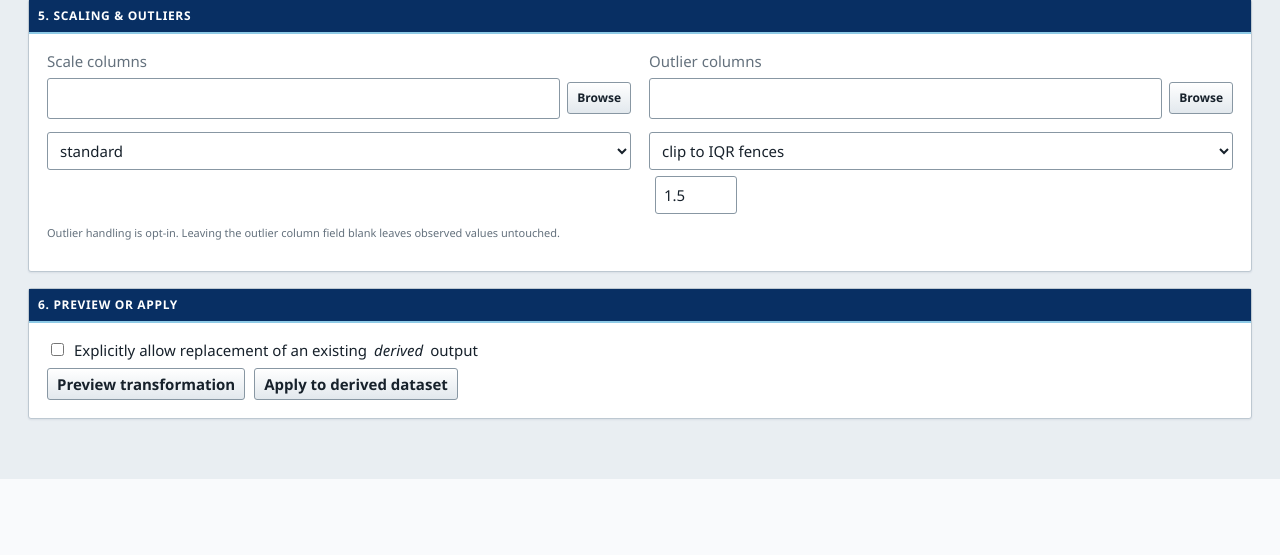
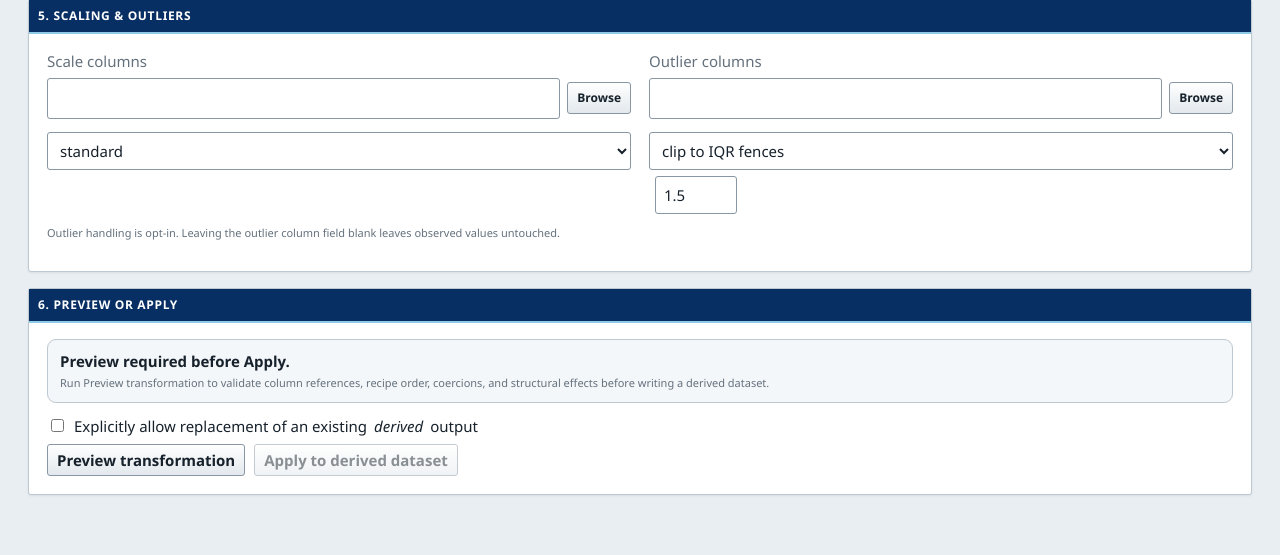
Before and after one commit to bportil1/ML_Lab, a Flask app: page /data/transform in a window 1280 px wide. Shown: the part 2555-3110 px from the top of the page. Before the commit the page ends 3034 px from the top, so only its background shows below. Run offline with Flask 3, Linux system fonts and the light colour scheme.

Commit message:
modified:   src/ml_lab/data/transform.py 	modified:   src/ml_lab/ui/static/ml_lab.css 	modified:   src/ml_lab/ui/templates/ml_lab_ui/transform.html 	modified:   tests/test_data_transform.py 	modified:   tests/test_ui_blueprint.py 	src/ml_lab/ui/static/ml_lab_transform_columns.js 	src/ml_lab/ui/static/ml_lab_transform_preview.js 	src/ml_lab/ui/static/ml_lab_transform_recipe.js 	src/ml_lab/ui/static/ml_lab_transform_sheet.js

```diff
--- a/src/ml_lab/ui/static/ml_lab.css
+++ b/src/ml_lab/ui/static/ml_lab.css
@@ -317,3 +317,21 @@ th { color: var(--muted); font-size: 11px; text-transform: uppercase; letter-spa
 .sheet-recipe-context { display: flex; align-items: center; gap: 10px; flex-wrap: wrap; margin: 0 0 10px; padding: 9px 11px; border: 1px solid var(--line); border-radius: 9px; background: var(--surface-2); }
 .sheet-recipe-links { display: flex; gap: 6px; flex-wrap: wrap; }
 .sheet-recipe-link { cursor: pointer; }
+
+/* Sprint 6: preview transparency and validation */
+.transform-validation-state { display: grid; gap: 3px; margin-bottom: 12px; padding: 10px 12px; border: 1px solid var(--line); border-radius: 9px; background: var(--surface-2); }
+.transform-apply-panel button[disabled] { opacity: .5; cursor: not-allowed; }
+.transform-preview-warnings { border-color: color-mix(in srgb, var(--warn, #d59b2d), var(--line) 45%); }
+.transform-preview-tabs { display: flex; gap: 8px; flex-wrap: wrap; margin: 12px 0; }
+.transform-preview-tabs .is-active { border-color: var(--accent); box-shadow: inset 0 -2px 0 var(--accent); }
+.transform-preview-scroll { overflow: auto; max-height: 520px; border: 1px solid var(--line); border-radius: 9px; }
+.transform-preview-scroll table { width: max-content; min-width: 100%; }
+.transform-preview-scroll th { position: sticky; top: 0; z-index: 1; background: var(--surface-2); }
+.change-row-list { display: grid; gap: 10px; }
+.change-row-card { display: grid; gap: 8px; padding: 11px 12px; border: 1px solid var(--line); border-radius: 9px; background: var(--surface-2); }
+.change-cell-list { display: grid; gap: 6px; }
+.change-cell { display: grid; grid-template-columns: minmax(110px, 220px) minmax(90px, 1fr) auto minmax(90px, 1fr); gap: 8px; align-items: center; }
+.change-before, .change-after { overflow-wrap: anywhere; padding: 4px 6px; border-radius: 6px; background: var(--surface); }
+.transform-structural-change { display: grid; gap: 8px; }
+.compact-summary { margin: 0; }
+@media (max-width: 760px) { .change-cell { grid-template-columns: 1fr; } }
--- a/src/ml_lab/ui/templates/ml_lab_ui/transform.html
+++ b/src/ml_lab/ui/templates/ml_lab_ui/transform.html
@@ -186,10 +186,17 @@
   <p class="tiny muted">Outlier handling is opt-in. Leaving the outlier column field blank leaves observed values untouched.</p>
 </section>
 
-<section class="panel transform-apply-panel">
+<section class="panel transform-apply-panel" data-transform-validation data-preview-valid="{{ 1 if result and not applied else 0 }}">
   <h2>6. Preview or apply</h2>
+  <div class="transform-validation-state" data-validation-state>
+    {% if result and not applied %}
+    <strong>Preview validated against the current submitted recipe.</strong><span class="tiny muted">Changing any recipe control will require another preview before the Apply button is re-enabled.</span>
+    {% else %}
+    <strong>Preview required before Apply.</strong><span class="tiny muted">Run Preview transformation to validate column references, recipe order, coercions, and structural effects before writing a derived dataset.</span>
+    {% endif %}
+  </div>
   <label class="check"><input type="checkbox" name="overwrite" value="1" {% if request.form.get('overwrite') == '1' %}checked{% endif %}> Explicitly allow replacement of an existing <em>derived</em> output</label>
-  <div class="button-row"><button class="button secondary" type="submit" name="mode" value="preview">Preview transformation</button><button class="button" type="submit" name="mode" value="apply">Apply to derived dataset</button></div>
+  <div class="button-row"><button class="button secondary" type="submit" name="mode" value="preview">Preview transformation</button><button class="button" type="submit" name="mode" value="apply" data-transform-apply {% if not result or applied %}disabled{% endif %}>Apply to derived dataset</button></div>
 </section>
 </form>
 
@@ -276,13 +283,41 @@
   <div class="metric"><strong>{{ summary.coercion_failures }}</strong><span>Coercion failures</span></div>
 </section>
 {% if applied %}<div class="status-card transform-success"><strong>Derived dataset written</strong><code>{{ result.derived.path }}</code><span>Manifest: {{ result.manifest_path }}</span><span>Recipe: {{ result.recipe_path }}</span><span>Provenance: {{ result.provenance.path }}</span>{% if provenance_url %}<a class="button mini secondary" href="{{ provenance_url }}">Open lineage</a>{% endif %}</div>{% endif %}
+{% if result.warnings %}
+<section class="panel transform-preview-warnings">
+  <h2>Preview warnings</h2>
+  <ul>{% for warning in result.warnings %}<li>{{ warning }}</li>{% endfor %}</ul>
+</section>
+{% endif %}
 <section class="panel inventory-panel">
-  <div class="section-head"><div><h2>Operation diagnostics</h2><p class="muted compact">Every step reports row/column deltas, missingness, changed cells when comparable, and coercion failures.</p></div></div>
-  <div class="table-wrap"><table><thead><tr><th>#</th><th>Operation</th><th>Rows</th><th>Columns</th><th>Changed cells</th><th>Missing</th><th>Coercion failures</th></tr></thead><tbody>{% for op in result.operations %}<tr class="{% if op.coercion_failures %}row-warning{% else %}row-ok{% endif %}"><td>{{ op.index + 1 }}</td><td><code>{{ op.type }}</code></td><td>{{ op.rows_before }} → {{ op.rows_after }}</td><td>{{ op.columns_before }} → {{ op.columns_after }}</td><td>{{ op.changed_cells if op.changed_cells is not none else 'shape changed' }}</td><td>{{ op.missing_before }} → {{ op.missing_after }}</td><td>{{ op.coercion_failures }}</td></tr>{% endfor %}</tbody></table></div>
+  <div class="section-head"><div><h2>Operation diagnostics</h2><p class="muted compact">Every step reports row/column deltas, affected rows when safely comparable, missingness, changed cells, and coercion failures.</p></div></div>
+  <div class="table-wrap"><table><thead><tr><th>#</th><th>Operation</th><th>Rows</th><th>Columns</th><th>Affected rows</th><th>Changed cells</th><th>Missing</th><th>Coercion failures</th></tr></thead><tbody>{% for op in result.operations %}<tr class="{% if op.coercion_failures or op.warnings %}row-warning{% else %}row-ok{% endif %}"><td>{{ op.index + 1 }}</td><td><code>{{ op.type }}</code>{% if op.warnings %}<div class="tiny muted">{{ op.warnings|join('; ') }}</div>{% endif %}</td><td>{{ op.rows_before }} → {{ op.rows_after }}</td><td>{{ op.columns_before }} → {{ op.columns_after }}</td><td>{{ op.affected_rows if op.affected_rows is not none else ('structural' if op.rows_before != op.rows_after else '—') }}</td><td>{{ op.changed_cells if op.changed_cells is not none else 'structural' }}</td><td>{{ op.missing_before }} → {{ op.missing_after }}</td><td>{{ op.coercion_failures }}</td></tr>{% endfor %}</tbody></table></div>
 </section>
-<section class="panel inventory-panel">
-  <h2>Result preview</h2><p class="muted compact">Showing {{ result.preview.shown_row_count }} of {{ result.preview.row_count }} resulting rows.</p>
-  <div class="table-wrap"><table><thead><tr>{% for column in result.preview.columns %}<th>{{ column }}</th>{% endfor %}</tr></thead><tbody>{% for row in result.preview.rows %}<tr>{% for value in row %}<td class="{% if value is none %}cell-missing{% endif %}">{{ '—' if value is none else value }}</td>{% endfor %}</tr>{% endfor %}</tbody></table></div>
+<section class="panel inventory-panel transform-preview-panel" data-transform-preview-panel>
+  <div class="section-head"><div><h2>Transformation preview</h2><p class="muted compact">Switch between the untouched source sample, transformed result, and changes-only inspection.</p></div></div>
+  <div class="transform-preview-tabs" role="tablist" aria-label="Transformation preview views">
+    <button class="button mini secondary is-active" type="button" data-preview-tab="original">Original</button>
+    <button class="button mini secondary" type="button" data-preview-tab="preview">Preview</button>
+    <button class="button mini secondary" type="button" data-preview-tab="changes">Changes only</button>
+  </div>
+  <div data-preview-view="original">
+    <p class="tiny muted">Showing {{ result.source_preview.shown_row_count }} of {{ result.source_preview.row_count }} source rows.</p>
+    <div class="transform-preview-scroll"><table><thead><tr>{% for column in result.source_preview.columns %}<th>{{ column }}</th>{% endfor %}</tr></thead><tbody>{% for row in result.source_preview.rows %}<tr>{% for value in row %}<td class="{% if value is none %}cell-missing{% endif %}">{{ '—' if value is none else value }}</td>{% endfor %}</tr>{% endfor %}</tbody></table></div>
+  </div>
+  <div data-preview-view="preview" hidden>
+    <p class="tiny muted">Showing {{ result.preview.shown_row_count }} of {{ result.preview.row_count }} resulting rows.</p>
+    <div class="transform-preview-scroll"><table><thead><tr>{% for column in result.preview.columns %}<th>{{ column }}</th>{% endfor %}</tr></thead><tbody>{% for row in result.preview.rows %}<tr>{% for value in row %}<td class="{% if value is none %}cell-missing{% endif %}">{{ '—' if value is none else value }}</td>{% endfor %}</tr>{% endfor %}</tbody></table></div>
+  </div>
+  <div data-preview-view="changes" hidden>
+    {% if result.changes.comparable %}
+      <p class="tiny muted">{{ result.changes.changed_row_count }} row(s) differ between source and result; showing up to {{ result.changes.rows|length }} changed rows.</p>
+      {% if result.changes.rows %}
+      <div class="change-row-list">{% for row in result.changes.rows %}<article class="change-row-card"><strong>Row {{ row.row }}</strong><div class="change-cell-list">{% for change in row.changes %}<div class="change-cell"><code>{{ change.column }}</code><span class="change-before">{{ '—' if change.before is none else change.before }}</span><span aria-hidden="true">→</span><span class="change-after">{{ '—' if change.after is none else change.after }}</span></div>{% endfor %}</div></article>{% endfor %}</div>
+      {% else %}<p class="muted compact">No cell-level changes were detected.</p>{% endif %}
+    {% else %}
+      <div class="transform-structural-change"><strong>Structural transformation</strong><p class="muted compact">{{ result.changes.reason }}</p><div class="summary-grid compact-summary"><div class="metric"><strong>{{ result.changes.rows_before }} → {{ result.changes.rows_after }}</strong><span>Rows</span></div><div class="metric"><strong>{{ result.changes.columns_before|length }} → {{ result.changes.columns_after|length }}</strong><span>Columns</span></div></div>{% if result.changes.columns_added %}<p class="tiny"><strong>Added:</strong> {{ result.changes.columns_added|join(', ') }}</p>{% endif %}{% if result.changes.columns_dropped %}<p class="tiny"><strong>Dropped:</strong> {{ result.changes.columns_dropped|join(', ') }}</p>{% endif %}</div>
+    {% endif %}
+  </div>
 </section>
 {% if recipe_json %}<details class="panel json-details"><summary><strong>Transformation recipe</strong></summary><pre>{{ recipe_json }}</pre></details>{% endif %}
 <details class="panel json-details"><summary><strong>Machine-readable result</strong></summary><pre>{{ result_json }}</pre></details>
@@ -293,4 +328,5 @@
 <script defer src="{{ url_for(request.blueprint + '.static', filename='ml_lab_transform_columns.js') }}"></script>
 <script defer src="{{ url_for(request.blueprint + '.static', filename='ml_lab_transform_recipe.js') }}"></script>
 <script defer src="{{ url_for(request.blueprint + '.static', filename='ml_lab_transform_sheet.js') }}"></script>
+<script defer src="{{ url_for(request.blueprint + '.static', filename='ml_lab_transform_preview.js') }}"></script>
 {% endblock %}
```
Also changed, not shown: src/ml_lab/data/transform.py (+67 -0 lines), tests/test_data_transform.py (+17 -0 lines), tests/test_ui_blueprint.py (+5 -0 lines).
